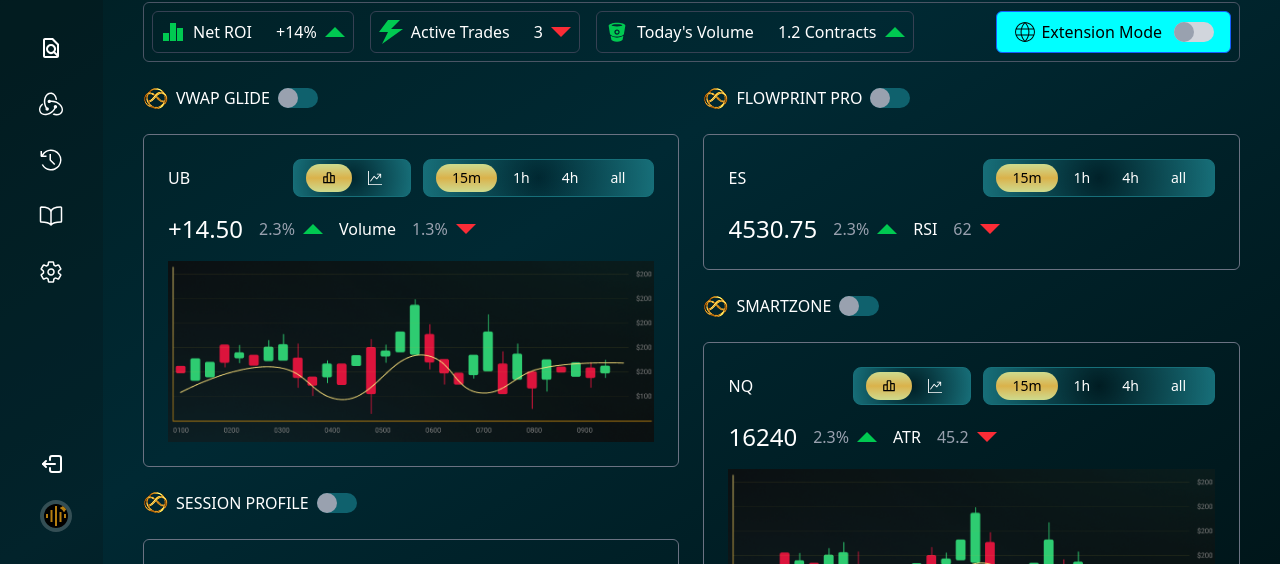
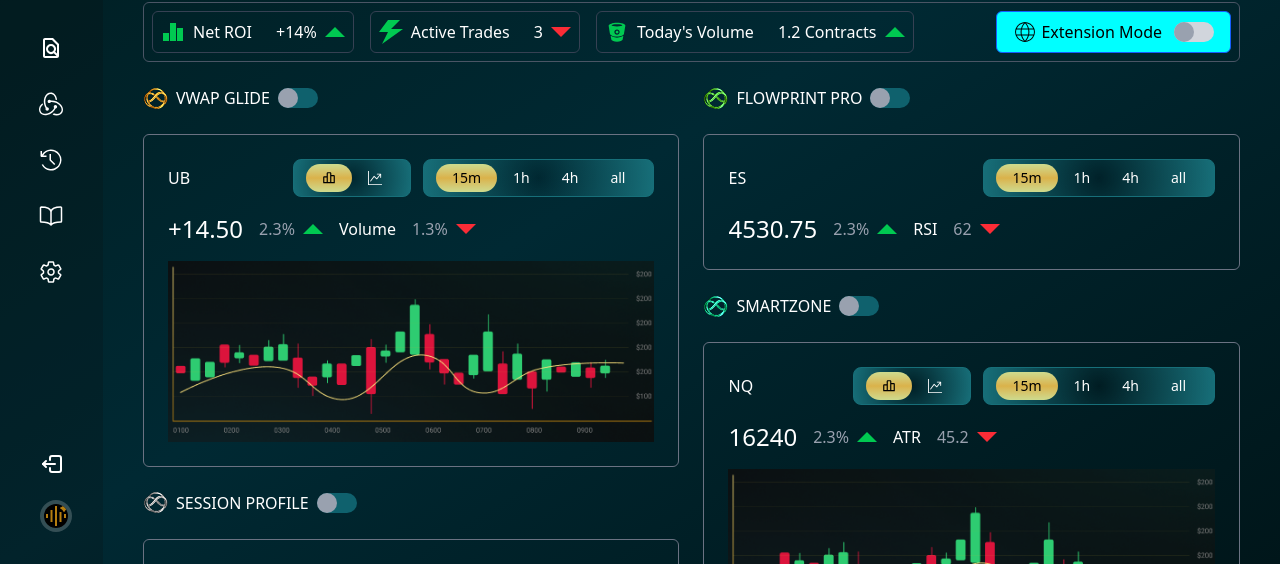
Before and after one commit to shaishab316/trading, a React (Vite) app: page /dashboard in a window 1280 px wide. Shown: the part 236-800 px from the top of the page. Built offline with nearby package versions, Linux system fonts and the light colour scheme.

Commit message:
fix color

```diff
--- a/src/app/pages/Dashboard.tsx
+++ b/src/app/pages/Dashboard.tsx
@@ -135,7 +135,7 @@ export default function Dashboard() {
 
 					<div className="space-y-6">
 						<div className="flex items-center gap-2">
-							<img src="/tem/logo2.png" alt="logo" />
+							<img src="/tem/logo2.png" alt="logo" className="saturate-0" />
 							SESSION PROFILE
 							<Switch onToggle={console.log} />
 						</div>
@@ -171,7 +171,7 @@ export default function Dashboard() {
 				<div className="flex flex-col gap-6">
 					<div className="space-y-6">
 						<div className="flex items-center gap-2">
-							<img src="/tem/logo2.png" alt="logo" />
+							<img src="/tem/logo2.png" alt="logo" className="hue-rotate-60" />
 							FLOWPRINT PRO
 							<Switch onToggle={console.log} />
 						</div>
@@ -205,7 +205,7 @@ export default function Dashboard() {
 
 					<div className="space-y-6">
 						<div className="flex items-center gap-2">
-							<img src="/tem/logo2.png" alt="logo" />
+							<img src="/tem/logo2.png" alt="logo" className="hue-rotate-[110deg]" />
 							SMARTZONE
 							<Switch onToggle={console.log} />
 						</div>
```
